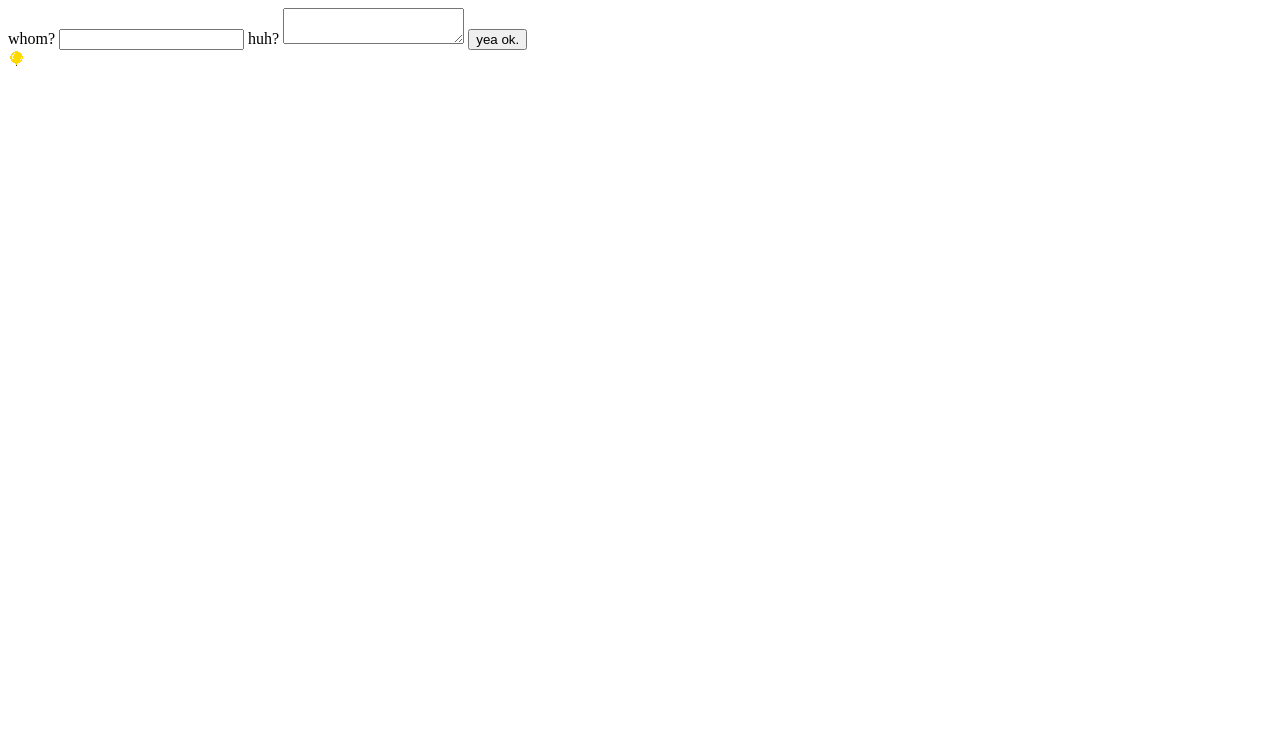
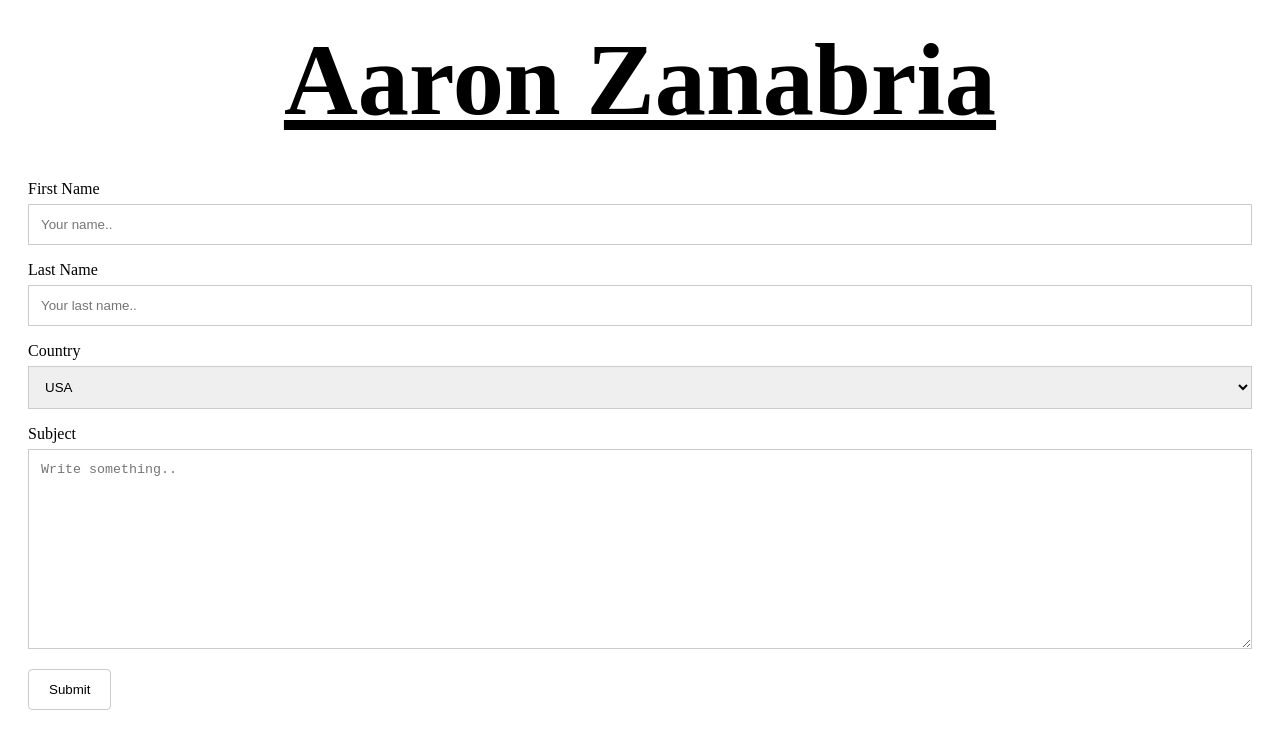
Before and after one commit to aaronzanabria/aaronzanabria, a plain HTML site: page contact.html in a window 1280 px wide. Drawn offline with Linux system fonts and the light colour scheme.

Commit message:
Add files via upload

```diff
--- a/contact.html
+++ b/contact.html
@@ -1,29 +1,50 @@
 <!DOCTYPE html>
 <html lang="en">
+
 <head>
     <meta charset="UTF-8">
     <meta http-equiv="X-UA-Compatible" content="IE=edge">
     <meta name="viewport" content="width=device-width, initial-scale=1.0">
-    <title> silence in a series </title>
+    <title>Aaron Zanabria</title>
 
     <link rel="stylesheet" href="css/style.css">
+    <link rel="icon" href="images/favicon.ico">
+
+    <style>
+
+    </style>
 
 </head>
+
 <body>
+    <div class="a">
+        <h1><a href="index.html" style="font-size:8vw;">Aaron Zanabria</a></h1>
+    </div>
 
-  <form id="form" action="https://formspree.io/f/mpzkgplj" method="POST">
+    <div class="container">
+        <form action="action_page.php">
 
-    <label> whom? <input id="email" type="email" name="_replyto"></label>
+          <label for="fname">First Name</label>
+          <input type="text" id="fname" name="firstname" placeholder="Your name..">
 
-    <label> huh? <textarea id= "message" name="message"></textarea></label>
+          <label for="lname">Last Name</label>
+          <input type="text" id="lname" name="lastname" placeholder="Your last name..">
 
-    <button id="send" type="submit"> yea ok. </button>
+          <label for="country">Country</label>
+          <select id="country" name="country">
+            <option value="usa">USA</option>
+            <option value="canada">Canada</option>
+            <option value="australia">Australia</option>
+          </select>
 
-  </form>
+          <label for="subject">Subject</label>
+          <textarea id="subject" name="subject" placeholder="Write something.." style="height:200px"></textarea>
 
-  <a href="index.html">
-    <img class="backHome" src="images/favicon.ico" >
-  </a>
+          <input type="submit" value="Submit">
+
+        </form>
+      </div>
 
 </body>
+
 </html>
--- a/css/style.css
+++ b/css/style.css
@@ -44,3 +44,36 @@ a:hover {
 a:active {
     color: black;
 }
+
+/* Style inputs with type="text", select elements and textareas */
+input[type=text], select, textarea {
+  width: 100%; /* Full width */
+  padding: 12px; /* Some padding */
+  border: 1px solid #ccc; /* Gray border */
+  box-sizing: border-box; /* Make sure that padding and width stays in place */
+  margin-top: 6px; /* Add a top margin */
+  margin-bottom: 16px; /* Bottom margin */
+  resize: vertical /* Allow the user to vertically resize the textarea (not horizontally) */
+}
+
+/* Style the submit button with a specific background color etc */
+input[type=submit] {
+  background-color: white;
+  color: black;
+  padding: 12px 20px;
+  border: 1px solid #ccc; /* Gray border */
+  border-radius: 4px;
+  cursor: pointer;
+}
+
+/* When moving the mouse over the submit button, add a darker green color */
+input[type=submit]:hover {
+  background-color: #ccc;
+}
+
+/* Add a background color and some padding around the form */
+.container {
+  border-radius: 5px;
+  background-color: white;
+  padding: 20px;
+}
```
Also changed, not shown: index.html (+2 -1 lines).
